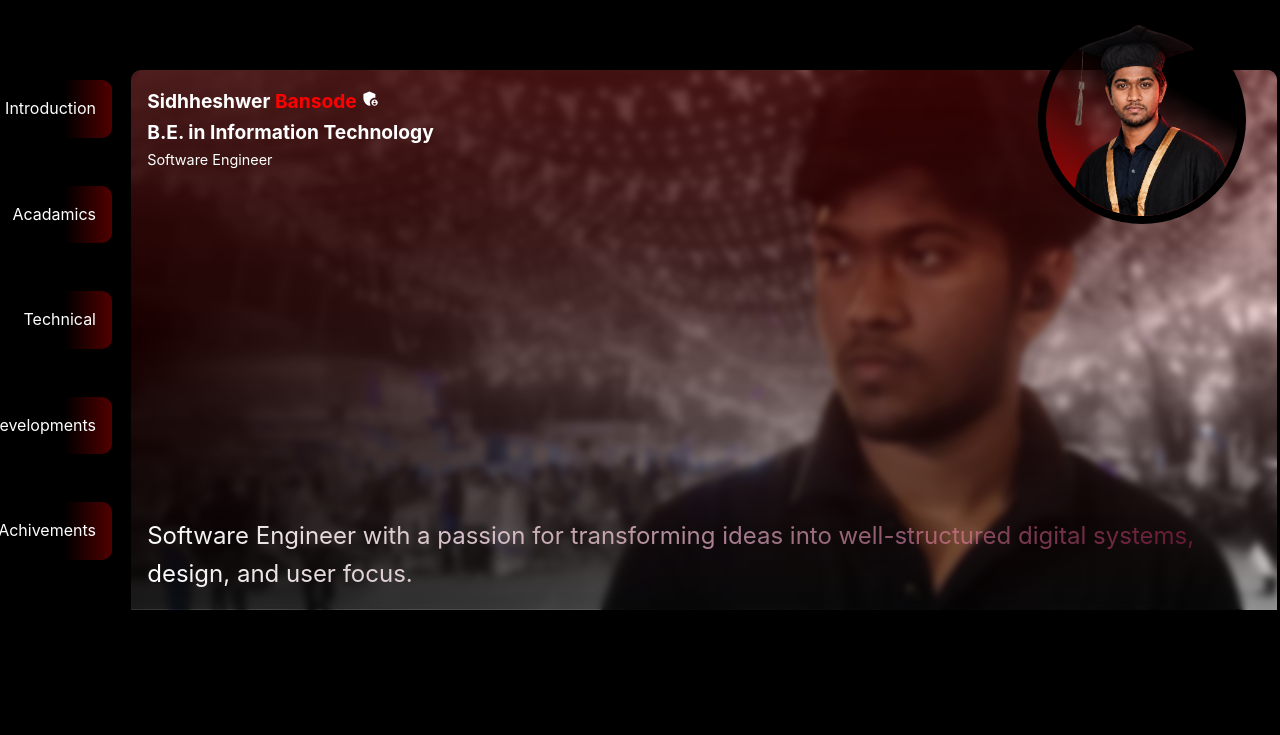
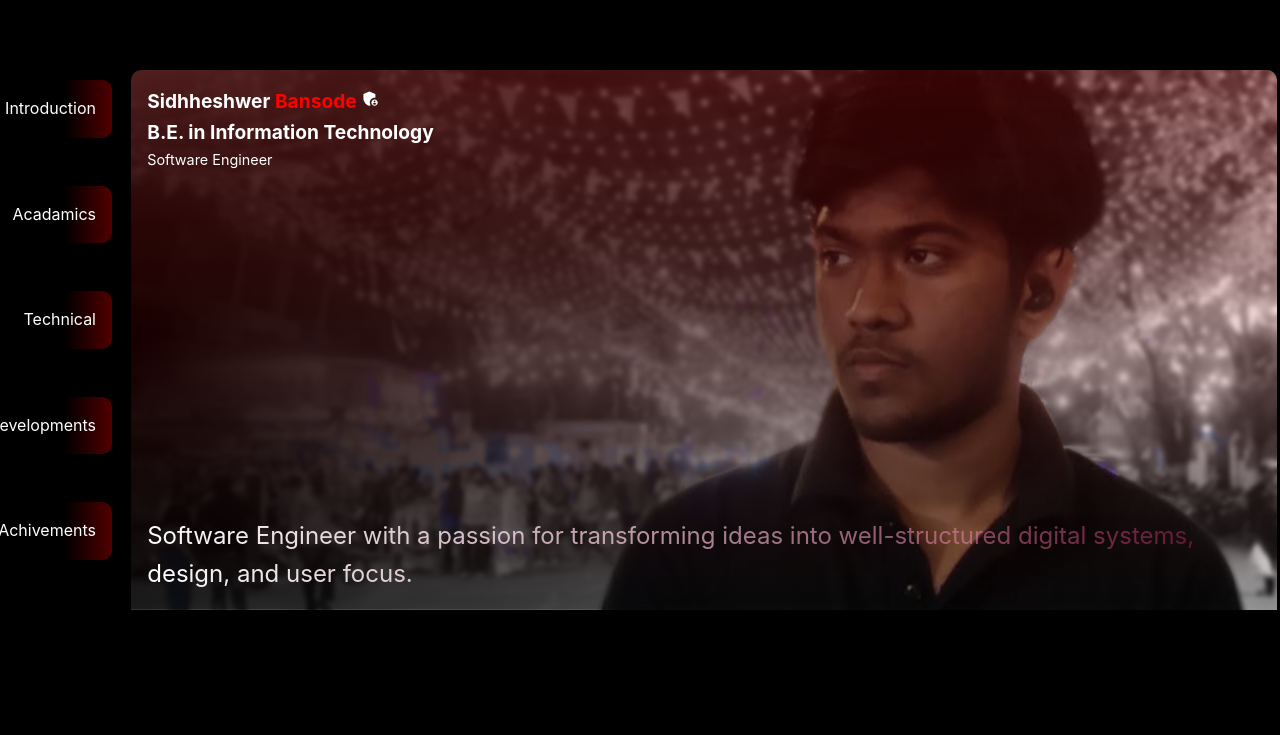
Before and after one commit to sidhheshwer/sidban-portfolio, a React (Create React App) app: page / in a window 1280 px wide. Shown: the top 735 px of the page. Built offline with nearby package versions, Linux system fonts and the light colour scheme.

Commit message:
Final Update UI

```diff
--- a/src/App.css
+++ b/src/App.css
@@ -287,42 +287,11 @@ background: linear-gradient(
 
 
 .sidProfilePic{
-  position: absolute;
-  right: 2.1rem;
-  width: 13rem;
-  height: 13rem;
-  margin-top: 1rem;
-
-  border-radius: 50%;
-  overflow: hidden;
-
-  border: 8px solid rgb(0, 0, 0);
-
-background: linear-gradient(
-  210deg,
-  #000000,
-  #000000,
-  #c40c0c42,
-  #ff0000ae
-);
-
-
-  z-index: 1000;
-
-}
-
-.sidProfilePicImage{
-  display: relative;
-  width: 100%;
-  height: 100%;
-
-  object-fit: cover;
-
-  border-radius: 50%;
-
-
+  visibility: hidden;
 }
 
 
 
+
+
 }
--- a/src/stylesheets/sidbio.css
+++ b/src/stylesheets/sidbio.css
@@ -161,7 +161,7 @@
     background:linear-gradient(to right,rgba(5, 5, 5, 0.193),rgba(130, 56, 56, 0));
     background:linear-gradient(to bottom,rgba(255, 0, 0, 0.193),rgba(130, 56, 56, 0));
     overflow: hidden;
-    backdrop-filter: blur(0.2rem);
+    backdrop-filter: blur(0rem);
 
 }
 
```
